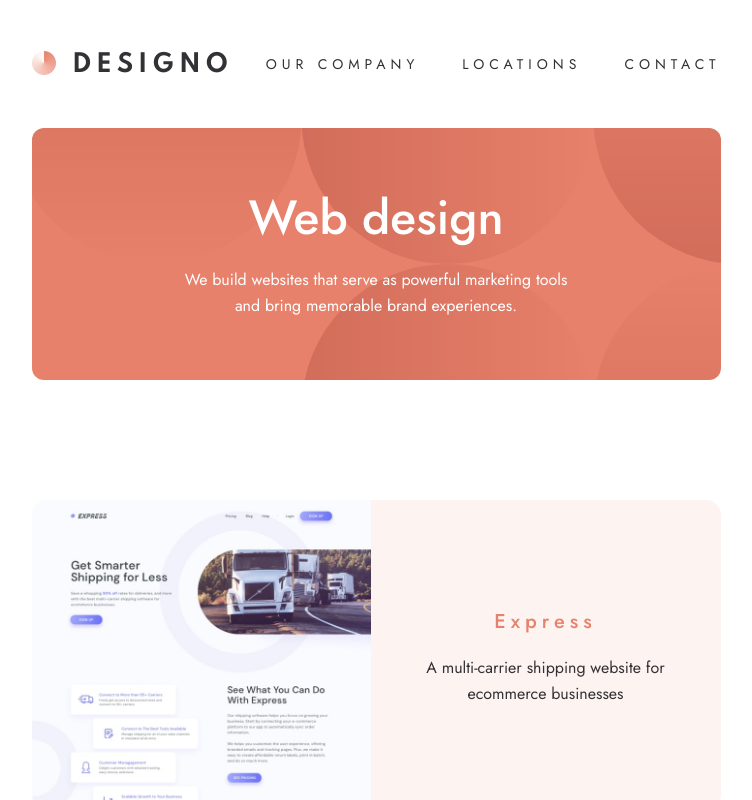
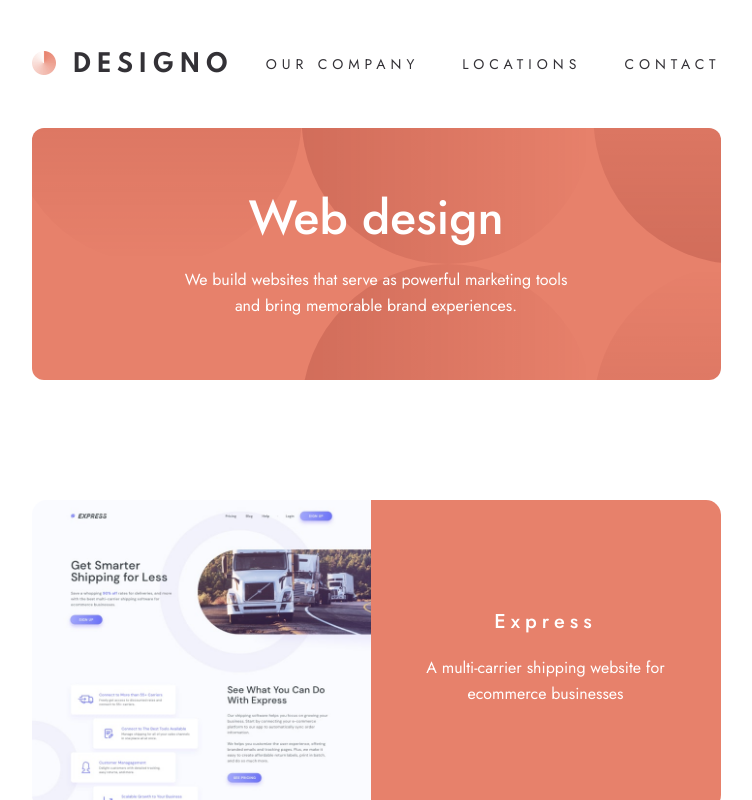
Before and after one commit to pierrolabo/designomultipagewebsite, a React (Create React App) app: page /web-design in a window 1280 px wide. In both pictures the pointer is over the element 809 px from the left and 655 px from the top of the page. Shown: the top 800 px of the page, without its empty margins (264-1016 px from the left). Built offline with nearby package versions, Linux system fonts and the light colour scheme.

Commit message:
productcard ok

```diff
--- a/src/components/HeaderDesign/HeaderDesign.js
+++ b/src/components/HeaderDesign/HeaderDesign.js
@@ -15,5 +15,5 @@ export default function HeaderDesign({type, title, text}) {
 HeaderDesign.propTypes = {
     type: PropTypes.string.isRequired,
     title: PropTypes.string.isRequired,
-    text: PropTypes.string.isRequired
+    text: PropTypes.string.isRequired,
 }
--- a/src/components/ProductCard/ProductCard.js
+++ b/src/components/ProductCard/ProductCard.js
@@ -3,7 +3,7 @@ import PropTypes from "prop-types";
 
 import './ProductCard.scss';
 
-export default function ProductCard({img, title, text}) {
+export default function ProductCard({img, title, text, style}) {
     return (
         <section className="productcard">
             <div className="productcard__image">
@@ -11,7 +11,7 @@ export default function ProductCard({img, title, text}) {
             </div>
             <div className="productcard__info">
                 <h1 className="productcard__info--title">{title}</h1>
-                <p className="productcard__info--text">{text}</p>
+                <p className="productcard__info--text" style={style}>{text}</p>
             </div>
         </section>
     )
@@ -20,5 +20,10 @@ export default function ProductCard({img, title, text}) {
 ProductCard.propTypes = {
     img: PropTypes.string.isRequired,
     title: PropTypes.string.isRequired,
-    text: PropTypes.string.isRequired
+    text: PropTypes.string.isRequired,
+    style: PropTypes.shape({})// eslint-disable-line no-use-before-define
 }
+
+ProductCard.defaultProps = {
+    style: {}
+}
--- a/src/components/ProductCard/ProductCard.scss
+++ b/src/components/ProductCard/ProductCard.scss
@@ -79,6 +79,13 @@
         border-bottom-right-radius: 15px;
         text-align: center;
         height: 100%;
+        &:hover {
+            cursor: pointer;
+            background-color: $brand-primary-peach;
+            h1, p {
+                color: $brand-primary-white;
+            }
+        }
         @media(min-width: $breakpoint-tablet) {
             border-bottom-left-radius: 0px;
                 border-bottom-right-radius: 15px;
--- a/src/pages/WebDesign/WebDesign.js
+++ b/src/pages/WebDesign/WebDesign.js
@@ -40,11 +40,12 @@ export default function WebDesign() {
                         img={BuilderImg}
                         title="Builder"
                         text="Connects users with local contractors based on their location"
-                    />
+                        />
                 <ProductCard
                     img={BlogrImg}
                     title="Blogr"
                     text="Blogr is a platform for creating an online blog or publication"
+                    style= {{maxWidth: '30ch'}}
                 />
                 <ProductCard
                     img={CampImg}
```
